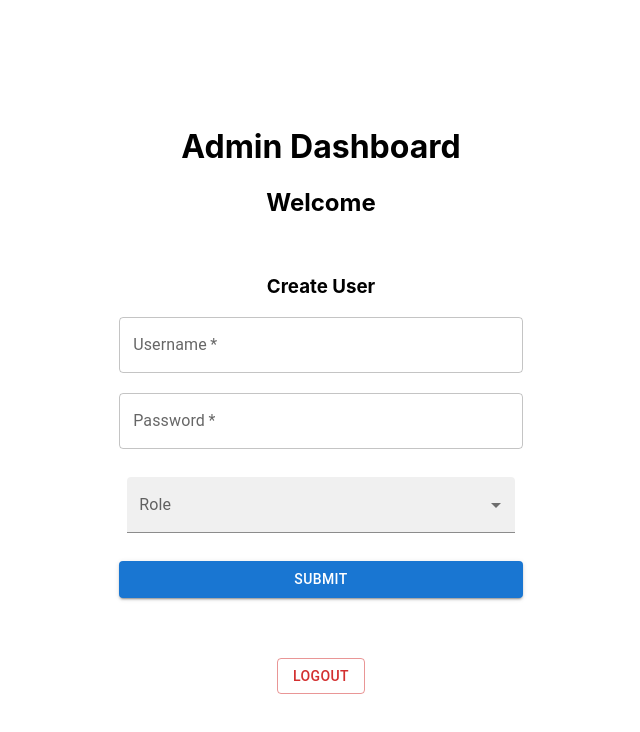
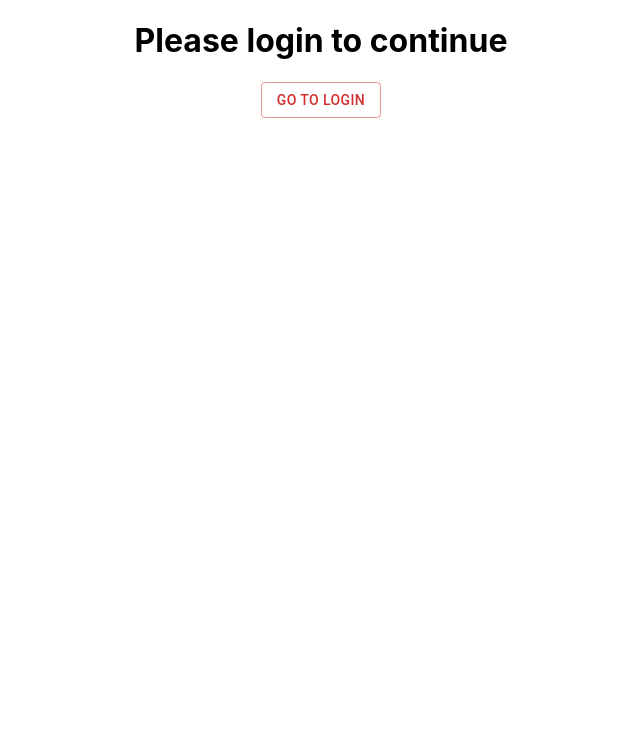
Before and after one commit to IshiniKiridena/ssd-frontend, a React (Create React App) app: page /admin in a window 1280 px wide. Shown: the top 732 px of the page, without its empty margins (319-959 px from the left). Built offline with nearby package versions, Linux system fonts and the light colour scheme.

Commit message:
Role based access control completed

```diff
--- a/src/Components/AdminDashboard.js
+++ b/src/Components/AdminDashboard.js
@@ -1,72 +1,100 @@
 import React, { Component } from "react";
-import axios from 'axios';
-import InputLabel from '@mui/material/InputLabel';
-import MenuItem from '@mui/material/MenuItem';
-import FormControl from '@mui/material/FormControl';
-import Select from '@mui/material/Select';
-import { TextField,Button } from "@mui/material";
+import axios from "axios";
+import InputLabel from "@mui/material/InputLabel";
+import MenuItem from "@mui/material/MenuItem";
+import FormControl from "@mui/material/FormControl";
+import Select from "@mui/material/Select";
+import { TextField, Button } from "@mui/material";
 
-class AdminDashboard extends Component{
+class AdminDashboard extends Component {
+  constructor(props) {
+    super(props);
 
-    constructor(props){
-        super(props)
-
-        this.state={
-            username:'',
-            password:'',
-            role:''
-        }
+    this.state = {
+      username: "",
+      password: "",
+      role: "",
+    };
   }
 
-    handleChange =(e) =>{
+  handleChange = (e) => {
     this.setState({
-            [e.target.name]: e.target.value
-        })
-    }
+      [e.target.name]: e.target.value,
+    });
+  };
 
-    handleSubmit =(e) =>{
-        e.preventDefault()
+  handleSubmit = (e) => {
+    e.preventDefault();
     const jwt = localStorage.getItem("jwtToken");
     axios.defaults.headers.common["Authorization"] = `Bearer ${jwt}`;
-        axios.post('http://localhost:4000/users/create',this.state,{
-
-        })
-        .then(response =>{
-            console.log(response)
+    axios
+      .post("http://localhost:4000/users/create", this.state, {})
+      .then((response) => {
+        console.log(response);
         alert("User created successfully");
         window.location.reload(false);
-        })
-    }
+      });
+  };
 
   logout() {
     localStorage.clear();
+    sessionStorage.clear();
     window.location.href = "/";
   }
 
-    render(){
-        const{username,password,role} = this.state
+  render() {
+    var isAuthenticated = sessionStorage.getItem("isAuthenticated");
+    if (isAuthenticated === "true") {
+      const { username, password, role } = this.state;
       const user = localStorage.getItem("username");
 
-        return(
-            <div style={{display: "flex",justifyContent: "center",alignItems: "center",height: "100vh"}}>
+      return (
+        <div
+          style={{
+            display: "flex",
+            justifyContent: "center",
+            alignItems: "center",
+            height: "100vh",
+          }}
+        >
           <div>
             <h1>Admin Dashboard</h1>
             <h2>Welcome {user}</h2>
-            <br/>
+            <br />
             <h3>Create User</h3>
             <form id="regForm" onSubmit={this.handleSubmit}>
               <FormControl sx={{ width: "40ch" }} variant="outlined">
-                <TextField name="username" id="username" label="Username" variant="outlined" value={username} onChange={this.handleChange} required/>{" "}
+                <TextField
+                  name="username"
+                  id="username"
+                  label="Username"
+                  variant="outlined"
+                  value={username}
+                  onChange={this.handleChange}
+                  required
+                />{" "}
                 <br />
-                <TextField name="password" id="password" label="Password" variant="outlined" value={password} onChange={this.handleChange} required/>{" "}
-                <br/>
+                <TextField
+                  name="password"
+                  id="password"
+                  label="Password"
+                  variant="outlined"
+                  value={password}
+                  onChange={this.handleChange}
+                  required
+                />{" "}
+                <br />
                 <FormControl variant="filled" sx={{ m: 1, minWidth: 120 }}>
-                <InputLabel id="demo-simple-select-filled-label">Role</InputLabel>
-                    <Select name="role"
+                  <InputLabel id="demo-simple-select-filled-label">
+                    Role
+                  </InputLabel>
+                  <Select
+                    name="role"
                     labelId="demo-simple-select-filled-label"
                     id="demo-simple-select-filled"
                     value={role}
-                    onChange={this.handleChange} required
+                    onChange={this.handleChange}
+                    required
                   >
                     <MenuItem value="">
                       <em>None</em>
@@ -75,16 +103,39 @@ class AdminDashboard extends Component{
                     <MenuItem value={"Manager"}>Manager</MenuItem>
                   </Select>
                 </FormControl>
-                    <br/>
-                <Button type="submit" variant="contained">Submit</Button>
+                <br />
+                <Button type="submit" variant="contained">
+                  Submit
+                </Button>
               </FormControl>
             </form>
-            <br/><br/><br/>
-            <Button variant="outlined" color="error" onClick={()=>this.logout()}>Logout</Button>
+            <br />
+            <br />
+            <br />
+            <Button
+              variant="outlined"
+              color="error"
+              onClick={() => this.logout()}
+            >
+              Logout
+            </Button>
           </div>
-
         </div>
-        )
+      );
+    } else {
+      return (
+        <div>
+          <h1>Please login to continue</h1>
+          <Button
+            variant="outlined"
+            color="error"
+            onClick={() => this.logout()}
+          >
+            Go to login
+          </Button>
+        </div>
+      );
+    }
   }
 }
 
--- a/src/Components/Login.js
+++ b/src/Components/Login.js
@@ -23,6 +23,7 @@ class Login extends Component {
     axios
       .post("http://localhost:4000/users/login", this.state)
       .then((res) => {
+        sessionStorage.setItem("isAuthenticated", "true");
         localStorage.setItem("jwtToken", res.data.token);
         localStorage.setItem("username", res.data.username);
         axios.defaults.headers.common["Authorization"] =
--- a/src/Components/ManagerDashboard.js
+++ b/src/Components/ManagerDashboard.js
@@ -50,12 +50,14 @@ class ManagerDashboard extends Component {
 
   logout() {
     localStorage.clear();
+    sessionStorage.clear();
     window.location.href = "/";
   }
 
   render() {
+    var isAuthenticated = sessionStorage.getItem("isAuthenticated");
+    if (isAuthenticated === "true") {
       const { message } = this.state;
-
       return (
         <div
           style={{
@@ -104,6 +106,20 @@ class ManagerDashboard extends Component {
           </div>
         </div>
       );
+    } else {
+      return (
+        <div>
+          <h1>Please login to continue</h1>
+          <Button
+            variant="outlined"
+            color="error"
+            onClick={() => this.logout()}
+          >
+            Go to login
+          </Button>
+        </div>
+      );
+    }
   }
 }
 
--- a/src/Components/WorkerDashboard.js
+++ b/src/Components/WorkerDashboard.js
@@ -49,12 +49,14 @@ class WorkerDashboard extends Component {
 
   logout() {
     localStorage.clear();
+    sessionStorage.clear();
     window.location.href = "/";
   }
 
   render() {
+    var isAuthenticated = sessionStorage.getItem("isAuthenticated");
+    if (isAuthenticated === "true") {
       const { message } = this.state;
-
       return (
         <div
           style={{
@@ -98,6 +100,20 @@ class WorkerDashboard extends Component {
           </div>
         </div>
       );
+    } else {
+      return (
+        <div>
+          <h1>Please login to continue</h1>
+          <Button
+            variant="outlined"
+            color="error"
+            onClick={() => this.logout()}
+          >
+            Go to login
+          </Button>
+        </div>
+      );
+    }
   }
 }
 
```
Lines whose indentation alone changed are shown as unchanged.
